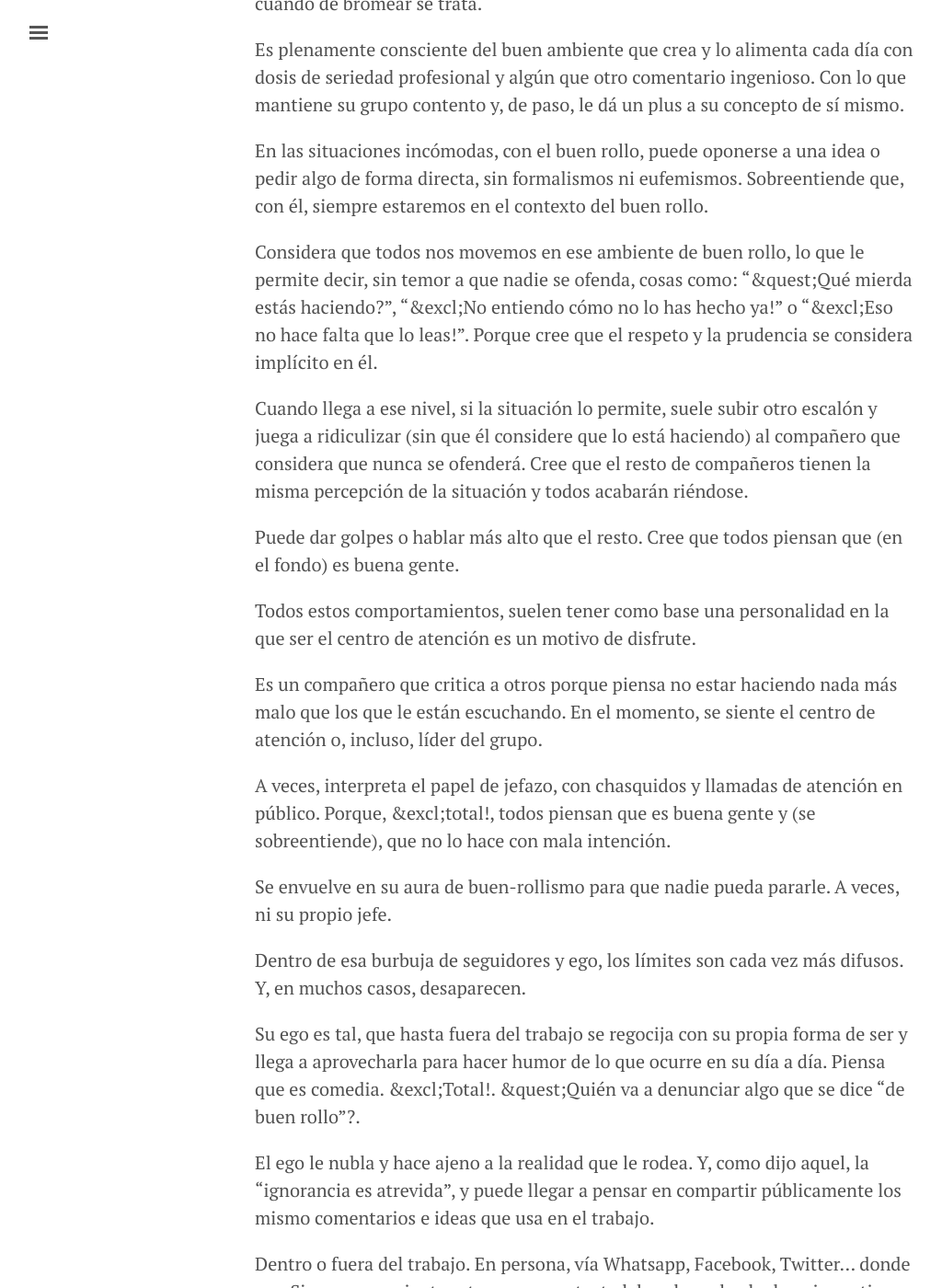
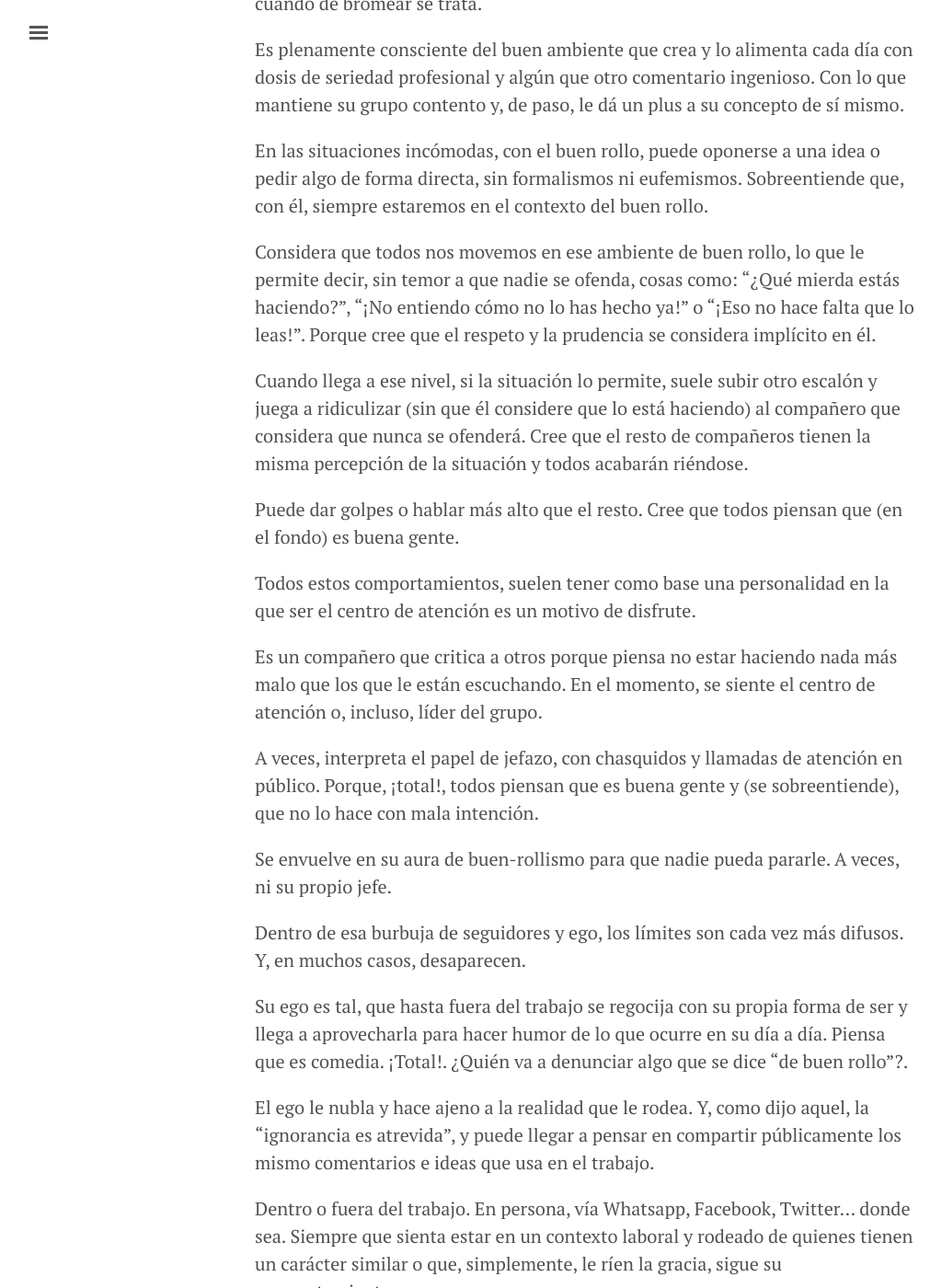
Before and after one commit to lsybarguen/franmarin.github.io, a Jekyll site: the page built from _posts/2018-09-22-cuando-el-buen-rollismo-justifica-todo.markdown, in a window 1280 px wide and 1400 px high, scrolled down 863 px. Shown: the whole window at 92% size, without its empty margins (3-1027 px from the left). Built offline with Jekyll 4.4.1, drawn with Linux system fonts in a browser that asks for light colours; some of the changed lines change nothing that is shown; some of the changed text lies outside the part shown.

Commit message:
Publishing new article

```diff
--- a/_posts/2018-09-22-cuando-el-buen-rollismo-justifica-todo.markdown
+++ b/_posts/2018-09-22-cuando-el-buen-rollismo-justifica-todo.markdown
@@ -20,7 +20,7 @@ Es plenamente consciente del buen ambiente que crea y lo alimenta cada d&iacute;
 
 En las situaciones inc&oacute;modas, con el buen rollo, puede oponerse a una idea o pedir algo de forma directa, sin formalismos ni eufemismos. Sobreentiende que, con &eacute;l, siempre estaremos en el contexto del buen rollo.
 
-Considera que todos nos movemos en ese ambiente de buen rollo, lo que le permite decir, sin temor a que nadie se ofenda, cosas como: "&quest;Qu&eacute; mierda est&aacute;s haciendo?", "&excl;No entiendo c&oacute;mo no lo has hecho ya!" o "&excl;Eso no hace falta que lo leas!". Porque cree que el respeto y la prudencia se considera impl&iacute;cito en &eacute;l.
+Considera que todos nos movemos en ese ambiente de buen rollo, lo que le permite decir, sin temor a que nadie se ofenda, cosas como: "&iquest;Qu&eacute; mierda est&aacute;s haciendo?", "&iexcl;No entiendo c&oacute;mo no lo has hecho ya!" o "&iexcl;Eso no hace falta que lo leas!". Porque cree que el respeto y la prudencia se considera impl&iacute;cito en &eacute;l.
 
 Cuando llega a ese nivel, si la situaci&oacute;n lo permite, suele subir otro escal&oacute;n y juega a ridiculizar (sin que &eacute;l considere que lo est&aacute; haciendo) al compa&ntilde;ero que considera que nunca se ofender&aacute;. Cree que el resto de compa&ntilde;eros tienen la misma percepci&oacute;n de la situaci&oacute;n y todos acabar&aacute;n ri&eacute;ndose.
 
@@ -30,13 +30,13 @@ Todos estos comportamientos, suelen tener como base una personalidad en la que s
 
 Es un compa&ntilde;ero que critica a otros porque piensa no estar haciendo nada m&aacute;s malo que los que le est&aacute;n escuchando. En el momento, se siente el centro de atenci&oacute;n o, incluso, l&iacute;der del grupo.
 
-A veces, interpreta el papel de jefazo, con chasquidos y llamadas de atenci&oacute;n en p&uacute;blico. Porque, &excl;total!, todos piensan que es buena gente y (se sobreentiende), que no lo hace con mala intenci&oacute;n.
+A veces, interpreta el papel de jefazo, con chasquidos y llamadas de atenci&oacute;n en p&uacute;blico. Porque, &iexcl;total!, todos piensan que es buena gente y (se sobreentiende), que no lo hace con mala intenci&oacute;n.
 
 Se envuelve en su aura de buen-rollismo para que nadie pueda pararle. A veces, ni su propio jefe.
 
 Dentro de esa burbuja de seguidores y ego, los l&iacute;mites son cada vez m&aacute;s difusos. Y, en muchos casos, desaparecen.
 
-Su ego es tal, que hasta fuera del trabajo se regocija con su propia forma de ser y llega a aprovecharla para hacer humor de lo que ocurre en su d&iacute;a a d&iacute;a. Piensa que es comedia. &excl;Total!. &quest;Qui&eacute;n va a denunciar algo que se dice "de buen rollo"?.
+Su ego es tal, que hasta fuera del trabajo se regocija con su propia forma de ser y llega a aprovecharla para hacer humor de lo que ocurre en su d&iacute;a a d&iacute;a. Piensa que es comedia. &iexcl;Total!. &iquest;Qui&eacute;n va a denunciar algo que se dice "de buen rollo"?.
 
 El ego le nubla y hace ajeno a la realidad que le rodea. Y, como dijo aquel, la "ignorancia es atrevida", y puede llegar a pensar en compartir p&uacute;blicamente los mismo comentarios e ideas que usa en el trabajo.
 
@@ -54,7 +54,7 @@ Con tono de humor, intenta ridiculizar el uso de herramientas para la organizaci
 
 Ridiculiza cualquier forma de trabajar diferente a la suya. No importa que est&eacute;n demostradas las ventajas de otras. Lo importante es mantener la forma que a &eacute;l le ha funcionado siempre. Lo que los dem&aacute;s piensen, no v&aacute; con &eacute;l.
 
-Todos sus argumentos est&aacute;n entre el humor y el enfado. Entre la gracia y la iron&iacute;a. Entre la verborrea callejera y los tecnicismos. Entre el sentar c&aacute;tedra y el sentido com&uacute;n. Entre la simpat&iacute;a y lo desagradable. Entre el respeto y la ignorancia. Entre la cara dura y la humildad. Entre la seguridad y la verg&uumlenza ajena.
+Todos sus argumentos est&aacute;n entre el humor y el enfado. Entre la gracia y la iron&iacute;a. Entre la verborrea callejera y los tecnicismos. Entre el sentar c&aacute;tedra y el sentido com&uacute;n. Entre la simpat&iacute;a y lo desagradable. Entre el respeto y la ignorancia. Entre la cara dura y la humildad. Entre la seguridad y la verg&uuml;enza ajena.
 
 Un claro ejemplo de buen-rollismo que deja entrever el alto nivel de frustraci&oacute;n en el que este tipo de personas vive. Las ganas de desahogarse. De ser escuchados. Y c&oacute;mo pueden llegar a perder la conciencia de que disfrazar sus inseguridades con humor, no les sirve de nada.
 
```
